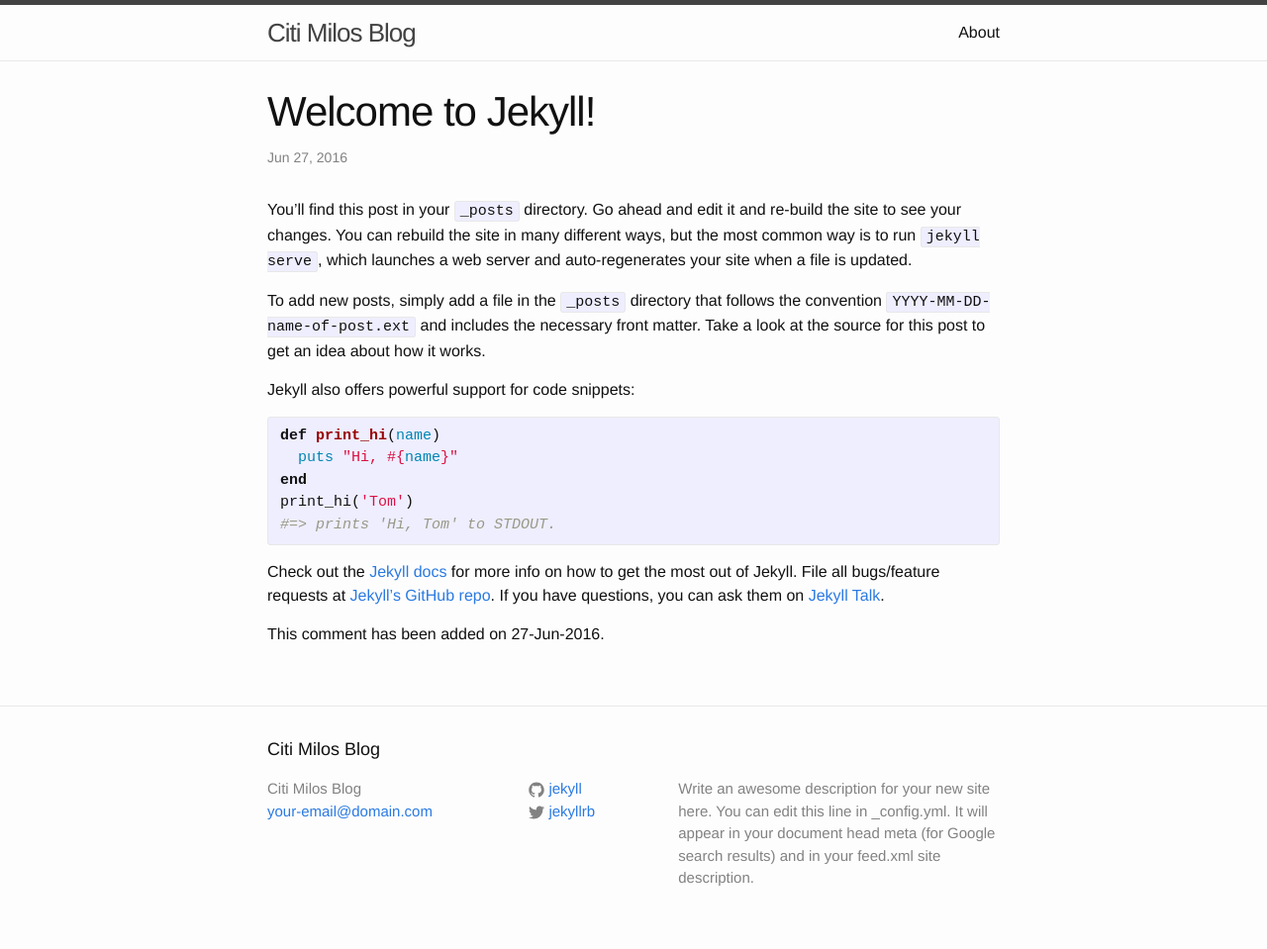
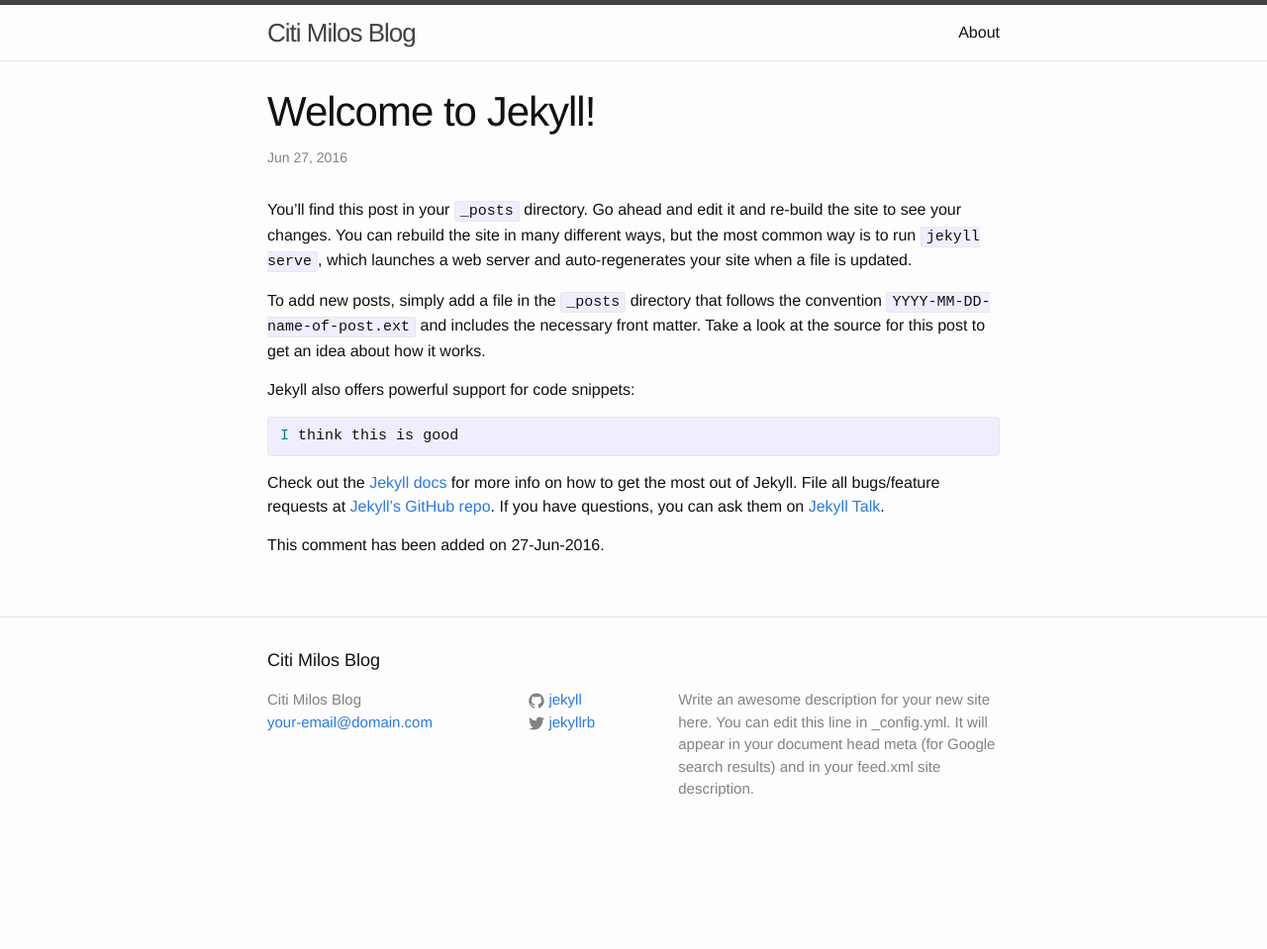
Before and after one commit to citimilo/citimilo.github.io, a Jekyll site: the page built from _posts/2016-06-27-welcome-to-jekyll.markdown, in a window 1280 px wide. Shown: the whole page at 99% size. Built offline with Jekyll 4.4.1, drawn with Linux system fonts in a browser that asks for light colours; after the commit the page ends 900 px from its top, so only the background shows below that.

Commit message:
Update 2016-06-27-welcome-to-jekyll.markdown

```diff
--- a/_posts/2016-06-27-welcome-to-jekyll.markdown
+++ b/_posts/2016-06-27-welcome-to-jekyll.markdown
@@ -11,11 +11,7 @@ To add new posts, simply add a file in the `_posts` directory that follows the c
 Jekyll also offers powerful support for code snippets:
 
 {% highlight ruby %}
-def print_hi(name)
-  puts "Hi, #{name}"
-end
-print_hi('Tom')
-#=> prints 'Hi, Tom' to STDOUT.
+I think this is good
 {% endhighlight %}
 
 Check out the [Jekyll docs][jekyll-docs] for more info on how to get the most out of Jekyll. File all bugs/feature requests at [Jekyll’s GitHub repo][jekyll-gh]. If you have questions, you can ask them on [Jekyll Talk][jekyll-talk].
```
